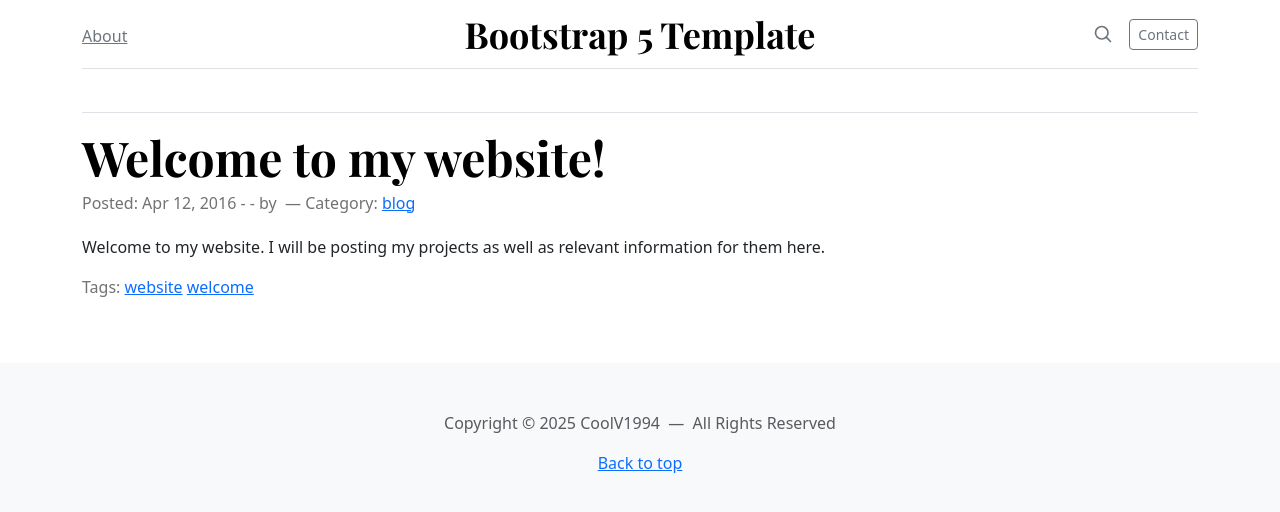
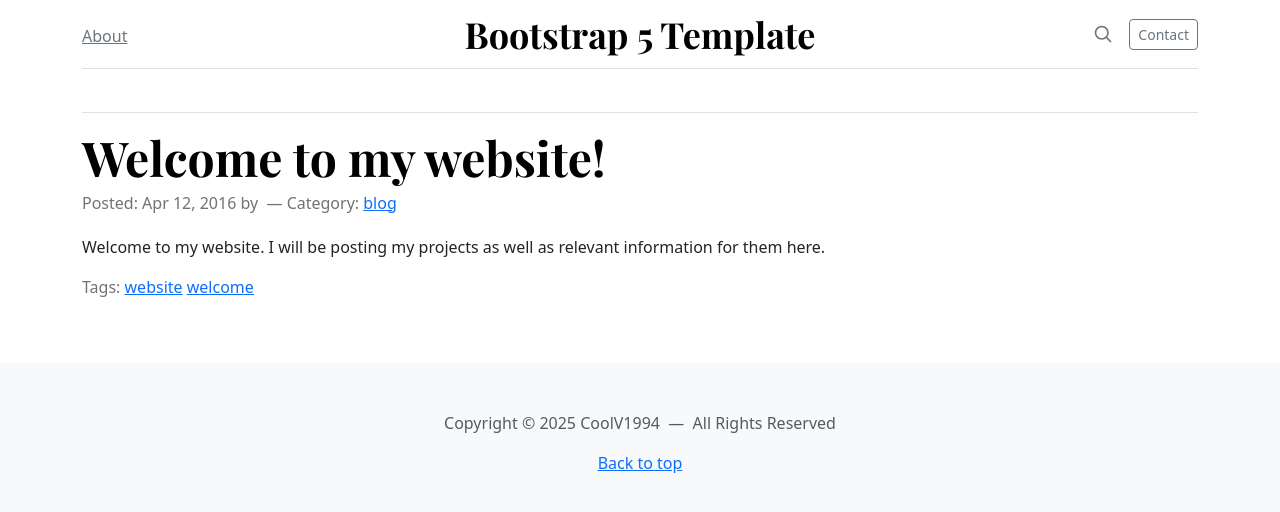
Before and after one commit to CoolV1994/Template-Bootstrap-5, a Jekyll site: the page built from _posts/2016-04-12-welcome.md, in a window 1280 px wide. Shown: the top 512 px of the page. Built offline with Jekyll 4.4.1, drawn with Linux system fonts in a browser that asks for light colours.

Commit message:
Update post.html

```diff
--- a/_layouts/post.html
+++ b/_layouts/post.html
@@ -14,10 +14,7 @@
 {% if page.author %}
 {% assign author_file = page.author | append: '.md' %}
 {% assign author = site.authors | find_exp: "doc", "doc.name == author_file" | first %}
- - <a href="{{ author.url | prepend: site.baseurl }}">{{ author.name }}</a> -
-{% assign author_file = page.author | prepend: '_authors/' | append: '.md' %}
-{% assign author_var = site.authors | find_exp: "doc", "doc.path == author_file" | first %}
- by <a href="{{ author_var.url | prepend: site.baseurl }}">{{ author_var.name }}</a>
+ by <a href="{{ author.url | prepend: site.baseurl }}">{{ author.name }}</a>
 {% endif %}
 {% if page.categories %}
 &nbsp;&mdash;&nbsp;Category:
```
